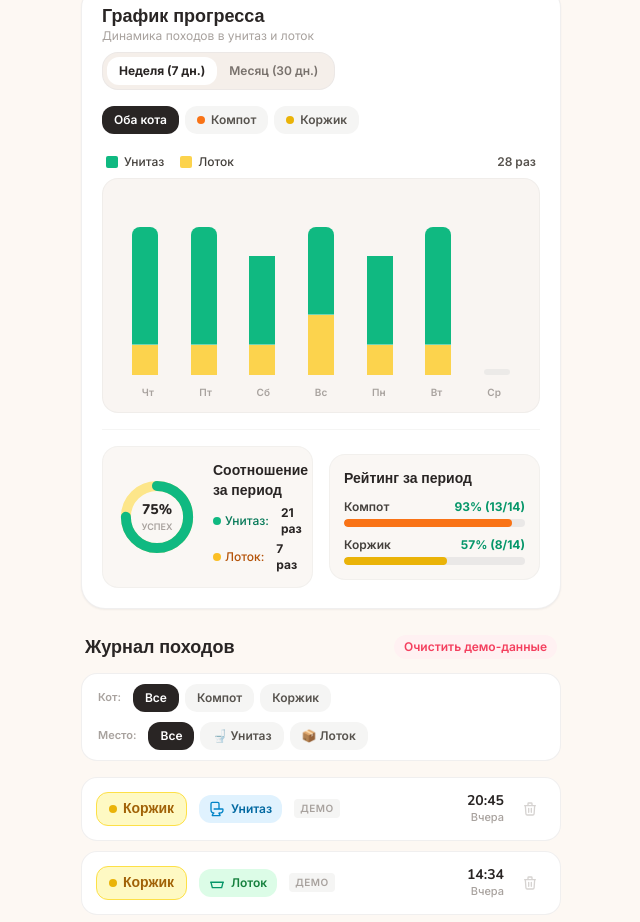
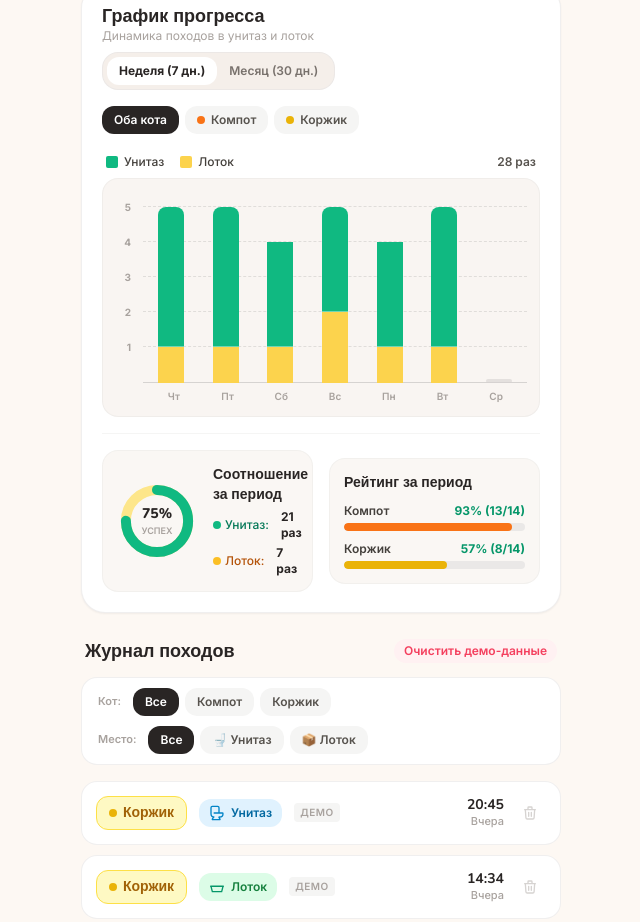
Before and after one commit to ptycka45-debug/Kotiki, a plain HTML site: page index.html in a window 1280 px wide. Shown: the part 806-1728 px from the top of the page, without its empty margins (319-959 px from the left). Drawn offline with nearby package versions, Linux system fonts and the light colour scheme.

Commit message:
Update index.html

```diff
--- a/index.html
+++ b/index.html
@@ -114,7 +114,7 @@
 
             <!-- Кнопки Копия и Импорт -->
             <div class="flex gap-1.5">
-                <button onclick="exportData('json')" title="Скачать резервную копию" class="p-2.5 rounded-xl bg-white hover:bg-stone-50 text-stone-600 border border-stone-200/80 shadow-xs text-xs font-semibold flex items-center gap-1 transition active:scale-95">
+                <button onclick="exportData()" title="Скачать резервную копию" class="p-2.5 rounded-xl bg-white hover:bg-stone-50 text-stone-600 border border-stone-200/80 shadow-xs text-xs font-semibold flex items-center gap-1 transition active:scale-95">
                     <svg class="w-4 h-4 text-emerald-600" fill="none" stroke="currentColor" stroke-width="2" viewBox="0 0 24 24"><path stroke-linecap="round" stroke-linejoin="round" d="M4 16v1a3 3 0 003 3h10a3 3 0 003-3v-1m-4-4l-4 4m0 0l-4-4m4 4V4"/></svg>
                     <span>Копия</span>
                 </button>
@@ -332,11 +332,26 @@
                 <span id="chart-period-summary" class="font-semibold text-stone-600">0 походов</span>
             </div>
 
-            <!-- Интерактивный столбчатый график -->
-            <div class="relative bg-warmGray/60 rounded-2xl p-3 pt-6 border border-stone-200/50">
-                <div id="chart-tooltip" class="hidden pointer-events-none absolute z-20 top-2 left-1/2 -translate-x-1/2 bg-stone-800/95 text-white px-3.5 py-2 rounded-2xl shadow-lg text-xs whitespace-nowrap transition-all duration-150"></div>
-                <div id="bar-chart-container" class="h-44 flex items-end justify-between gap-1 sm:gap-1.5 pt-4 pb-1 px-1 select-none"></div>
-                <div id="bar-chart-labels" class="flex items-center justify-between text-[10px] font-semibold text-stone-400 mt-1.5 px-1"></div>
+            <!-- Интерактивный столбчатый график с осью Y слева -->
+            <div class="relative bg-warmGray/60 rounded-2xl p-3 pt-7 border border-stone-200/50">
+                <div id="chart-tooltip" class="hidden pointer-events-none absolute z-20 top-1.5 left-1/2 -translate-x-1/2 bg-stone-800/95 text-white px-3.5 py-1.5 rounded-2xl shadow-lg text-xs whitespace-nowrap transition-all duration-150"></div>
+
+                <div class="flex items-stretch gap-2">
+                    <!-- Вертикальная ось с цифрами слева (1, 2, 3, 4, 5...) -->
+                    <div id="bar-chart-yaxis" class="relative w-5 h-44 shrink-0 select-none"></div>
+
+                    <!-- Область сетки и столбиков -->
+                    <div class="relative flex-1 h-44">
+                        <div id="bar-chart-grid" class="absolute inset-0 pointer-events-none"></div>
+                        <div id="bar-chart-container" class="relative z-10 h-full flex items-end justify-between gap-1 sm:gap-1.5 px-1 select-none"></div>
+                    </div>
+                </div>
+
+                <!-- Подписи дат снизу со сдвигом под ось Y -->
+                <div class="flex items-center gap-2 mt-1.5">
+                    <div class="w-5 shrink-0"></div>
+                    <div id="bar-chart-labels" class="flex-1 flex items-center justify-between text-[10px] font-semibold text-stone-400 px-1"></div>
+                </div>
             </div>
 
             <!-- Пончиковая диаграмма и сравнение за период -->
@@ -714,11 +729,28 @@
             }
 
             currentChartDaysData = daysData;
-            const maxDailyTotal = Math.max(4, ...daysData.map(d => d.total));
+            // Минимум 5 делений (1, 2, 3, 4, 5), если походов больше — расширяется автоматически
+            const maxDailyTotal = Math.max(5, ...daysData.map(d => d.total));
 
+            const yAxisContainer = document.getElementById('bar-chart-yaxis');
+            const gridContainer = document.getElementById('bar-chart-grid');
             const container = document.getElementById('bar-chart-container');
             const labelsContainer = document.getElementById('bar-chart-labels');
 
+            // Рисуем цифры 1, 2, 3, 4, 5... слева и горизонтальные линии сетки
+            let yAxisHtml = '';
+            let gridHtml = '';
+            for (let v = 1; v <= maxDailyTotal; v++) {
+                const bottomPct = (v / maxDailyTotal) * 100;
+                yAxisHtml += `<span style="bottom: ${bottomPct}%" class="absolute right-1 translate-y-1/2 text-[10px] font-bold text-stone-400 leading-none">${v}</span>`;
+                gridHtml += `<div style="bottom: ${bottomPct}%" class="absolute left-0 right-0 border-b border-dashed border-stone-300/70"></div>`;
+            }
+            // Нулевая базовая линия снизу
+            gridHtml += `<div class="absolute bottom-0 left-0 right-0 border-b border-stone-300"></div>`;
+            yAxisContainer.innerHTML = yAxisHtml;
+            gridContainer.innerHTML = gridHtml;
+
+            // Рендерим столбики
             container.innerHTML = daysData.map((day, idx) => {
                 const toiletHeightPct = (day.toilet / maxDailyTotal) * 100;
                 const litterHeightPct = (day.litter / maxDailyTotal) * 100;
@@ -726,10 +758,10 @@
 
                 return `
                     <div onclick="handleBarInteraction(${idx})" onmouseenter="handleBarInteraction(${idx})"
-                        class="group relative flex-1 h-full flex flex-col justify-end items-center cursor-pointer pt-2">
+                        class="group relative flex-1 h-full flex flex-col justify-end items-center cursor-pointer">
                         <div class="w-full max-w-[26px] h-full flex flex-col justify-end rounded-t-lg overflow-hidden transition-transform duration-150 ${isSelected ? 'ring-2 ring-stone-800 scale-105' : 'group-hover:scale-105'}">
                             ${day.total === 0 ? `
-                                <div class="w-full h-1.5 bg-stone-200/70 rounded-full"></div>
+                                <div class="w-full h-1 bg-stone-300/60 rounded-full"></div>
                             ` : `
                                 ${day.toilet > 0 ? `
                                     <div style="height: ${toiletHeightPct}%"
@@ -1004,7 +1036,6 @@
             }, 2500);
         }
 
-        // Экспорт резервной копии JSON
         function exportData() {
             if (state.entries.length === 0) {
                 showToast('Нет записей для сохранения', 'error');
@@ -1025,7 +1056,6 @@
             showToast(`Копия ${filename} сохранена`);
         }
 
-        // Импорт данных из JSON
         function importData(event) {
             const file = event.target.files[0];
             if (!file) return;
@@ -1051,7 +1081,6 @@
                             isDemo: false
                         };
                     });
-                    // Объединяем с уже имеющимися недемо-записями без дублей по дате+времени+коту
                     const existingReal = state.entries.filter(en => !en.isDemo);
                     const map = new Map();
                     [...existingReal, ...imported].forEach(en => {
```
